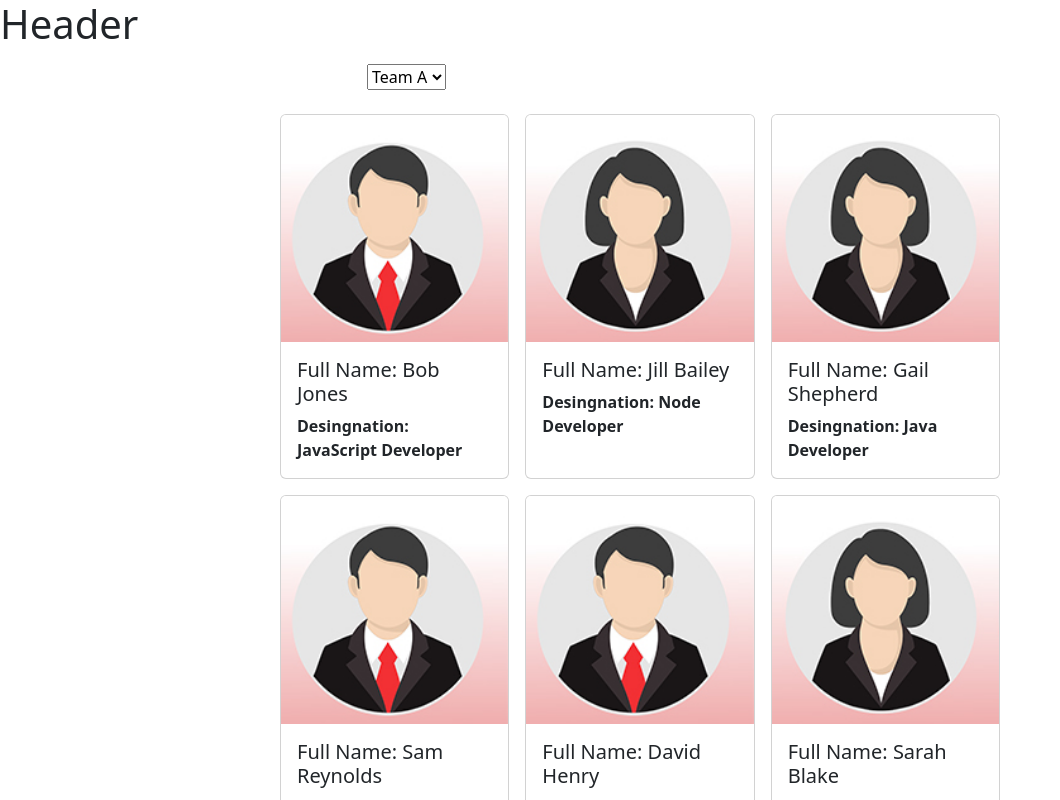
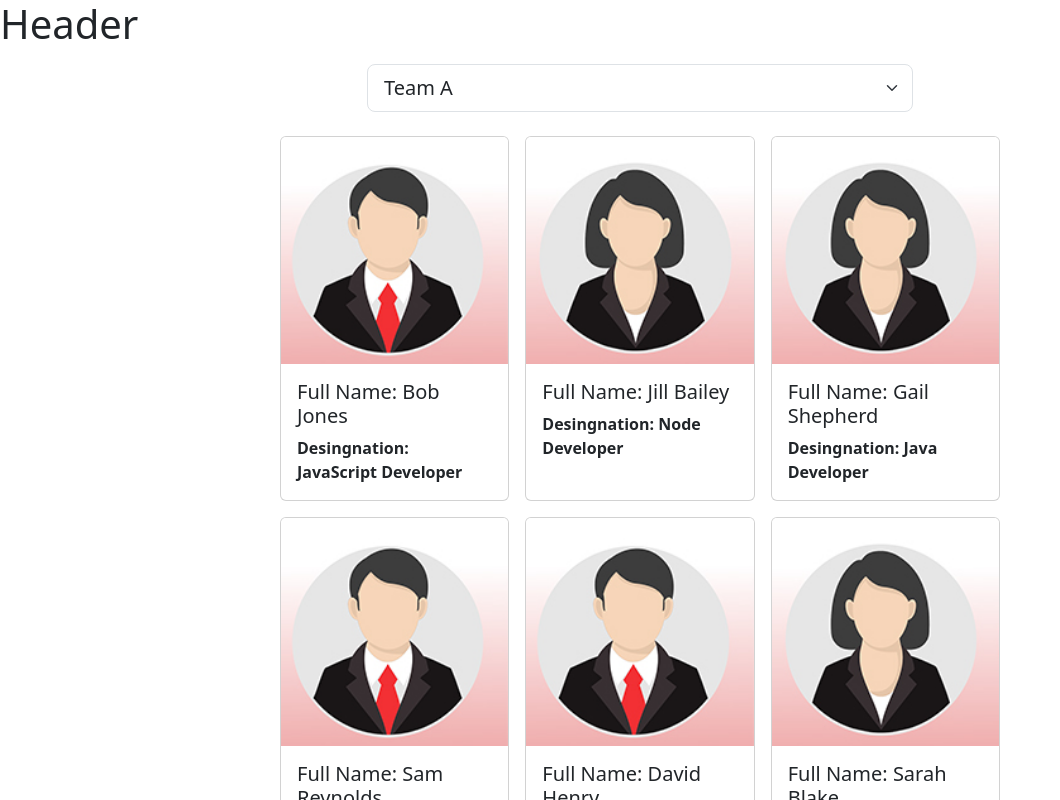
Before and after one commit to GuilhermeLVL/Freecodecamp, a React (Create React App) app in the folder team-member-alocation/: page / in a window 1280 px wide. Shown: the top 800 px of the page, without its empty margins (0-1060 px from the left). Built offline with nearby package versions, Linux system fonts and the light colour scheme.

Commit message:
Update Employees.jsx

```diff
--- a/team-member-alocation/src/Employees.jsx
+++ b/team-member-alocation/src/Employees.jsx
@@ -98,7 +98,7 @@ const [employees, setEmployees] = useState([{
           <div class="row justify-content-center mb-3 mt-3">
             <div class="col-6">
 
-              <select>
+              <select className="form-select form-select-lg">
                 <option value="TeamA">Team A</option>
                 <option value="TeamB">Team B</option>
                 <option value="TeamC">Team C</option>
```
